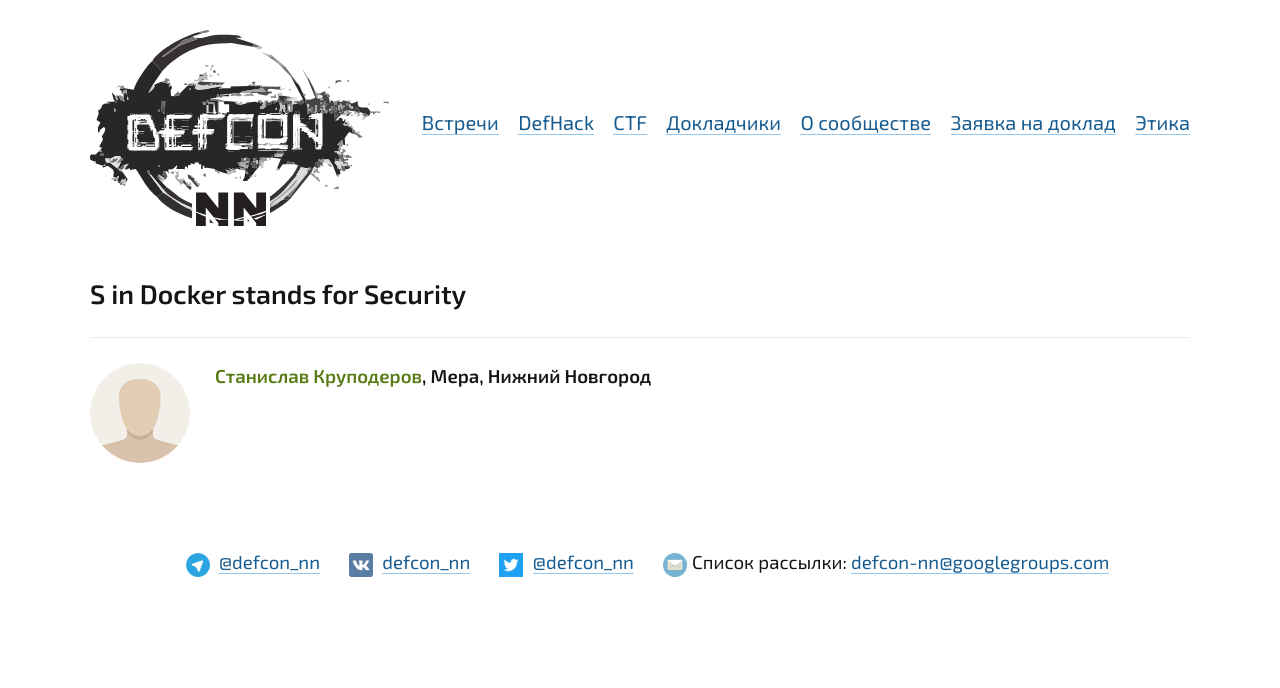
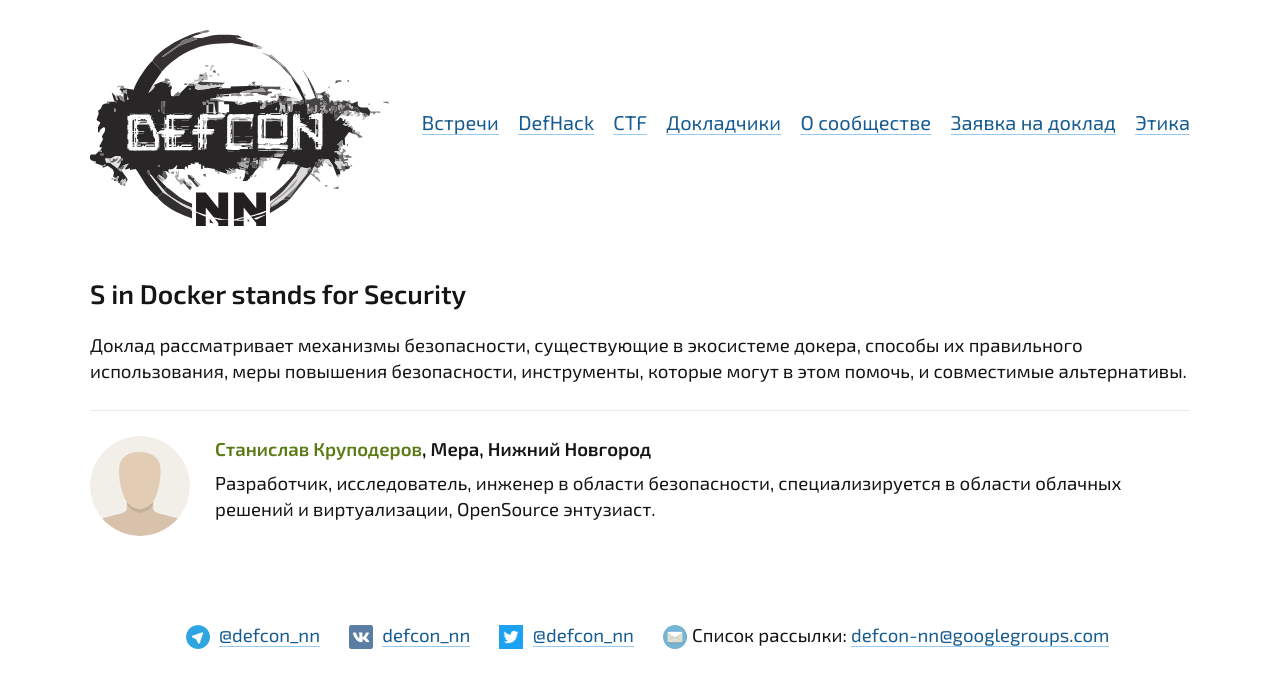
Before and after one commit to defcon-nn/defcon-nn.github.io, a Jekyll site: the page built from 0x0A/012-stanislav.md, in a window 1280 px wide. Shown: the top 688 px of the page. Built offline with Jekyll 4.4.1, drawn with Linux system fonts in a browser that asks for light colours.

Commit message:
Add details for stanislav_k

```diff
--- a/_data/meetup_16_02_2019.yml
+++ b/_data/meetup_16_02_2019.yml
@@ -72,7 +72,7 @@
 - title: S in Docker stands for Security
   speaker: stanislav_k
   time: "17:15"
-  description:
+  description: "Доклад рассматривает механизмы безопасности, существующие в экосистеме докера, способы их правильного использования, меры повышения безопасности, инструменты, которые могут в этом помочь, и совместимые альтернативы."
   page: /0x0A/012-stanislav.html
 
 - title: Круглый стол, посвященный проектированию нашего хакерского квеста DefHack 2.0
--- a/_data/speakers.yml
+++ b/_data/speakers.yml
@@ -83,7 +83,7 @@ anton:
 stanislav_k:
   name: Станислав Круподеров
   company: Мера, Нижний Новгород
-  bio:
+  bio: Разработчик, исследователь, инженер в области безопасности, специализируется в области облачных решений и виртуализации, OpenSource энтузиаст.
 
 konstantin_e:
   name: Константин Евдокимов
```
